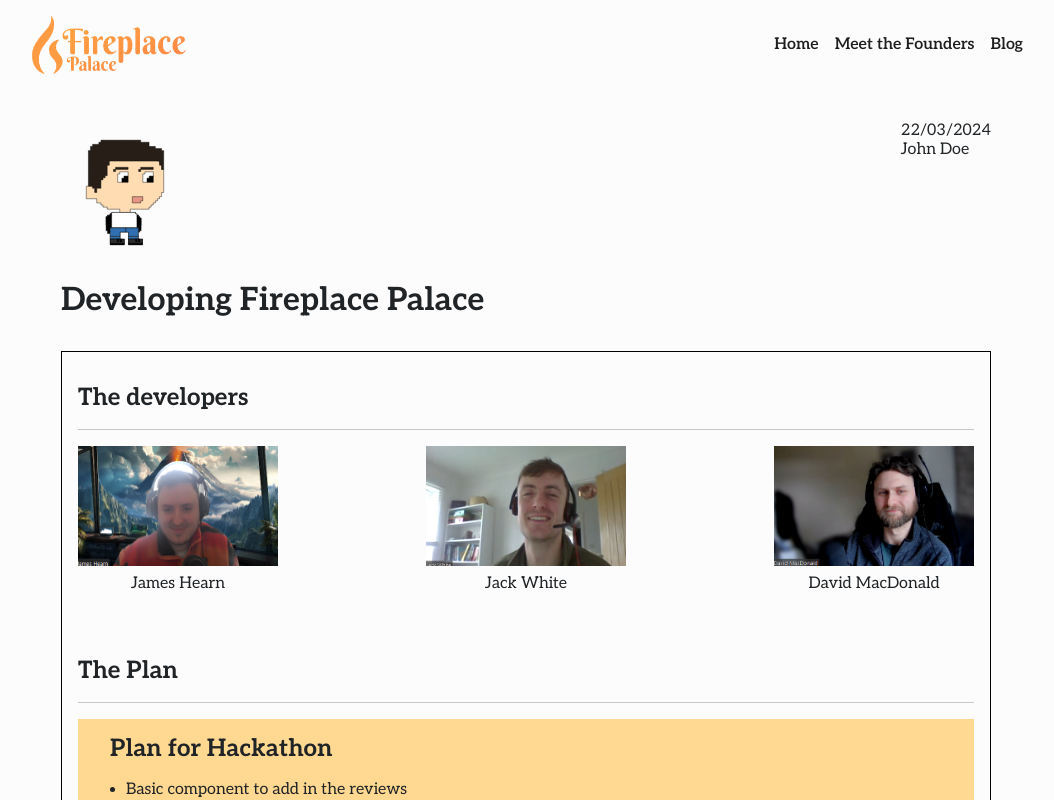
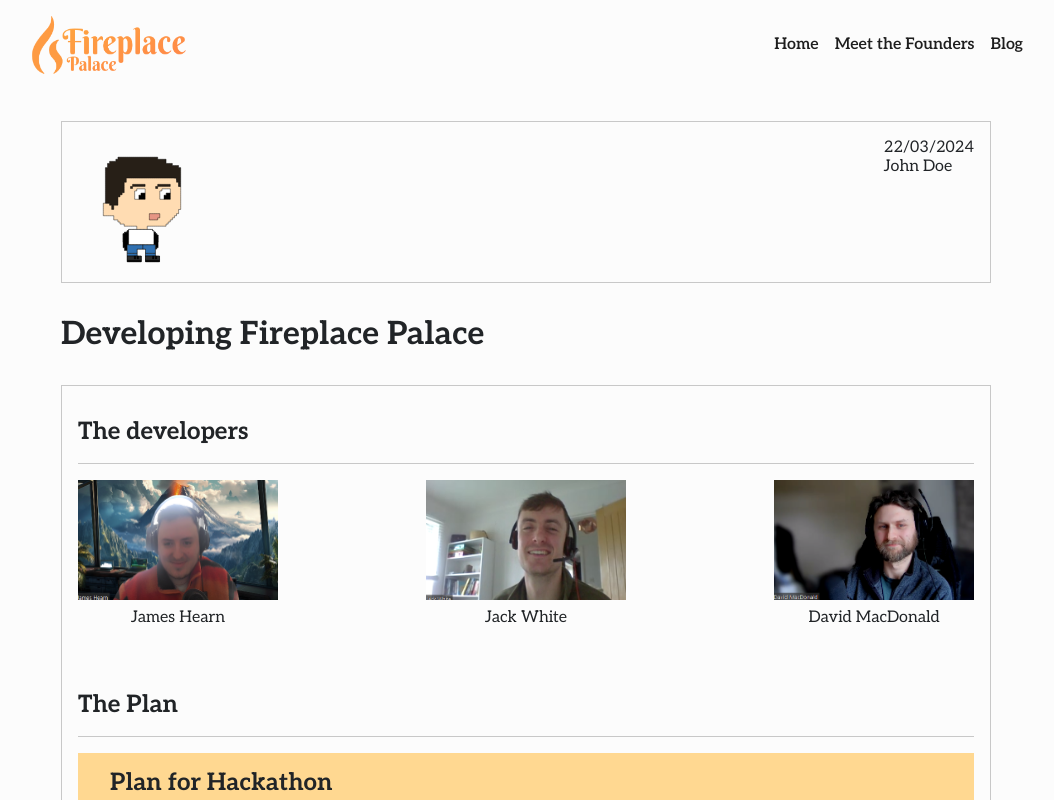
Before and after one commit to moose-hub/Fireplace-Palace, a Next.js app: page /blog in a window 1280 px wide. Shown: the top 800 px of the page, without its empty margins (114-1168 px from the left). Built offline with nearby package versions, Linux system fonts and the light colour scheme.

Commit message:
blog post styling

```diff
--- a/app/blog/page.css
+++ b/app/blog/page.css
@@ -8,6 +8,8 @@
 .blog__author-wrapper {
   display: flex;
   justify-content: space-between;
+  border: 1px solid rgb(var(--color-light-darker));
+  padding: 1rem;
 }
 
 .post__details-wrapper {
@@ -16,7 +18,7 @@
 }
 
 .blog__post {
-  border: 1px solid black;
+  border: 1px solid rgb(var(--color-light-darker));
   padding: 1rem;
 }
 
```
